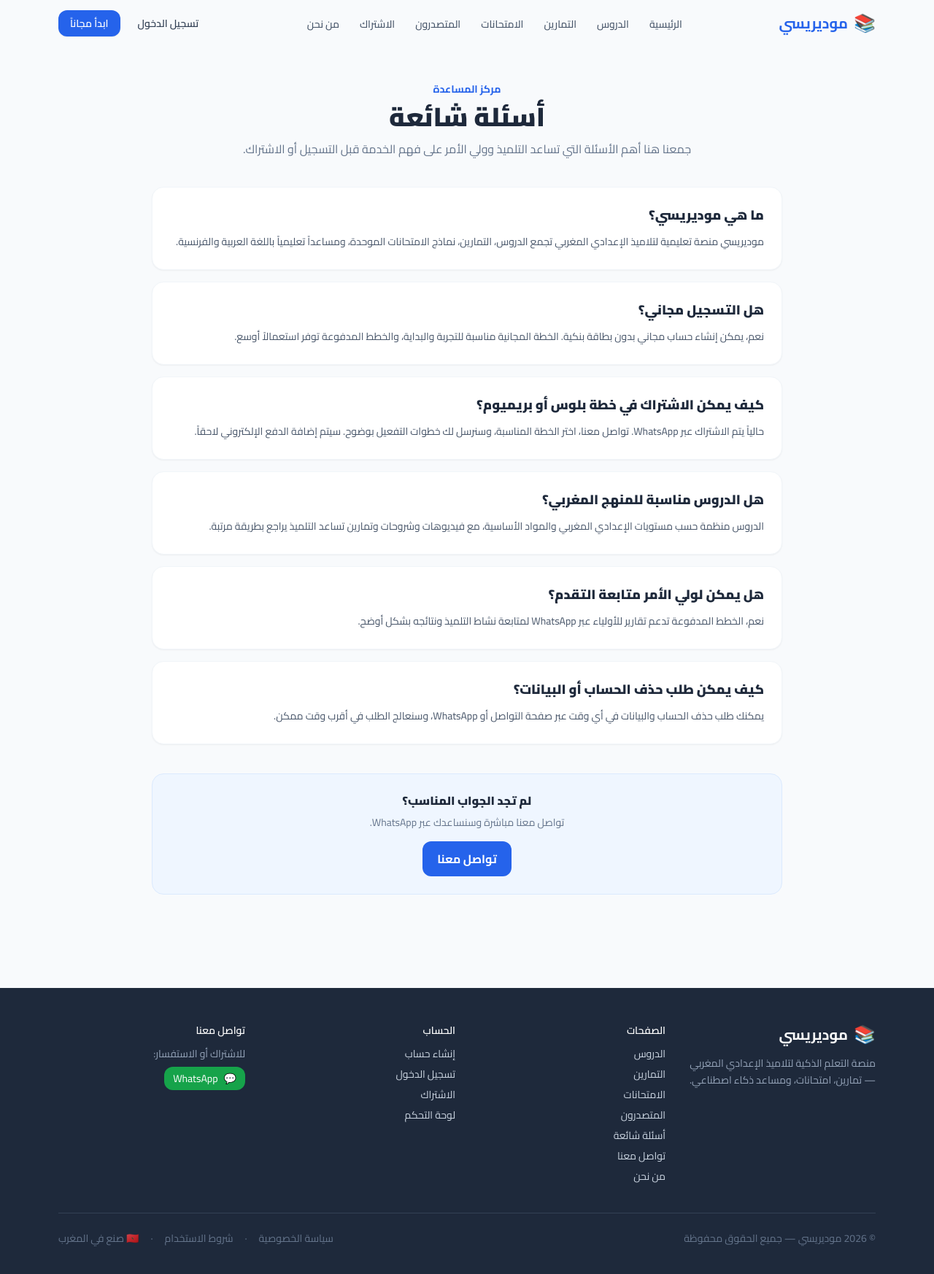
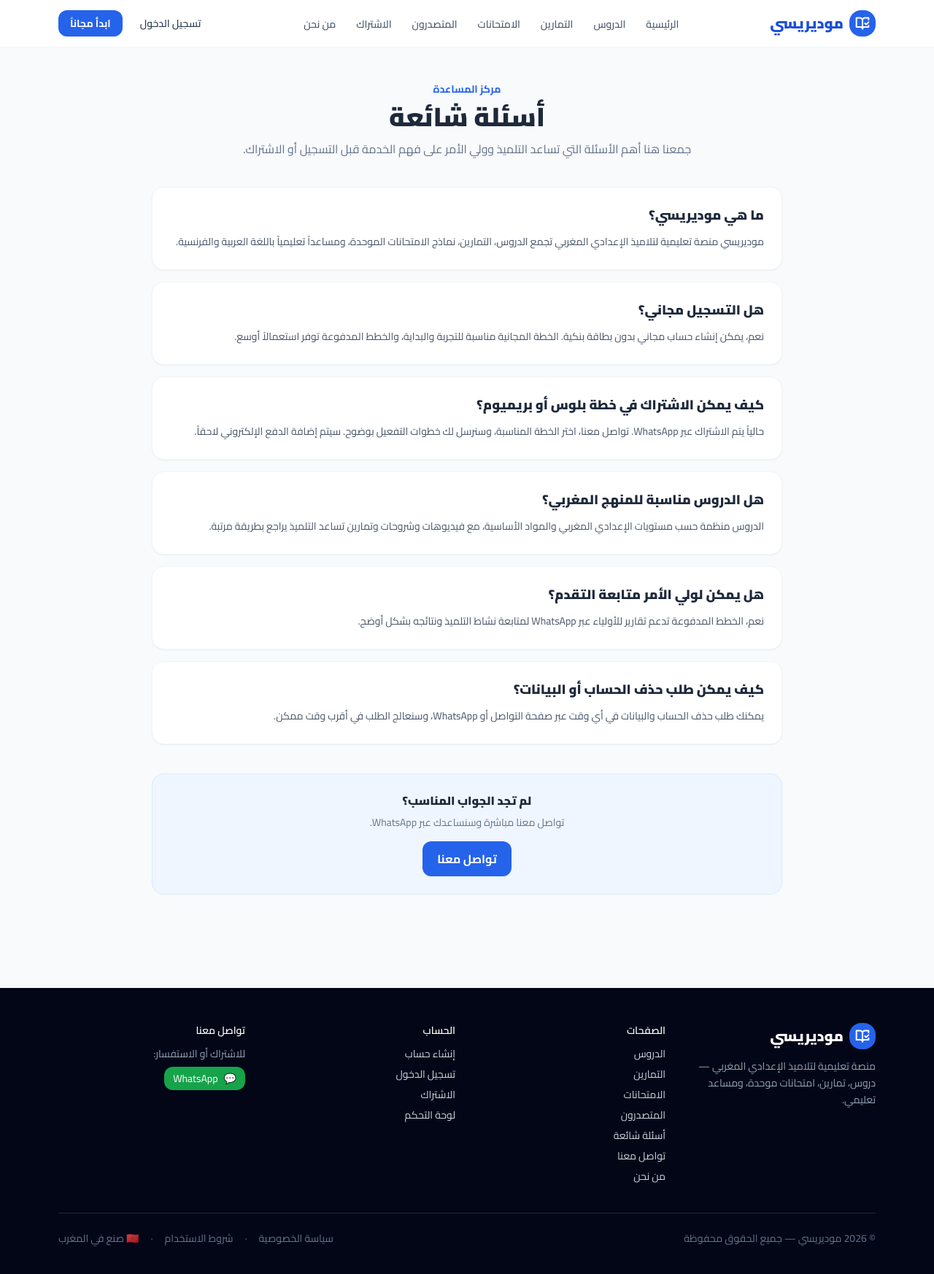
Before and after one commit to anir1977/modarisi, a Next.js app: page /faq in a window 1280 px wide. Shown: the top 1746 px of the page at 73% size. Built offline with nearby package versions, Linux system fonts and the light colour scheme.

Commit message:
Polish professional site design

```diff
--- a/app/globals.css
+++ b/app/globals.css
@@ -70,6 +70,30 @@
 
   .card-hover {
     @apply transition-all duration-300 hover:-translate-y-1 hover:shadow-xl;
+  }
+
+  .section-shell {
+    @apply max-w-6xl mx-auto px-4;
+  }
+
+  .surface-card {
+    @apply bg-white border border-slate-100 shadow-sm rounded-2xl;
+  }
+
+  .professional-card {
+    @apply bg-white border border-slate-100 shadow-sm rounded-2xl transition-all duration-200 hover:border-blue-100 hover:shadow-md;
+  }
+
+  .eyebrow {
+    @apply inline-flex items-center rounded-full border border-blue-100 bg-blue-50 px-3 py-1 text-xs font-black text-blue-700;
+  }
+
+  .btn-primary {
+    @apply inline-flex items-center justify-center rounded-xl bg-blue-600 px-5 py-3 text-sm font-black text-white shadow-sm shadow-blue-200 transition-colors hover:bg-blue-700;
+  }
+
+  .btn-secondary {
+    @apply inline-flex items-center justify-center rounded-xl border border-slate-200 bg-white px-5 py-3 text-sm font-black text-slate-700 transition-colors hover:bg-slate-50;
   }
 
   .glass {
--- a/components/Footer.tsx
+++ b/components/Footer.tsx
@@ -1,18 +1,21 @@
 import Link from "next/link";
+import { BookOpenCheck } from "lucide-react";
 
 export default function Footer() {
   return (
-    <footer className="bg-[#1E293B] text-slate-300 py-12 mt-16">
+    <footer className="bg-slate-950 text-slate-300 py-12 mt-16">
       <div className="max-w-6xl mx-auto px-4">
         <div className="grid grid-cols-1 md:grid-cols-4 gap-8 mb-10">
           {/* Brand */}
           <div className="md:col-span-1">
-            <Link href="/" className="flex items-center gap-2 text-white font-bold text-xl mb-3">
-              <span className="text-2xl">📚</span>
+            <Link href="/" className="flex items-center gap-2 text-white font-black text-xl mb-3">
+              <span className="w-9 h-9 rounded-2xl bg-blue-600 text-white flex items-center justify-center">
+                <BookOpenCheck size={20} strokeWidth={2.4} />
+              </span>
               <span>موديريسي</span>
             </Link>
             <p className="text-sm text-slate-400 leading-relaxed">
-              منصة التعلم الذكية لتلاميذ الإعدادي المغربي — تمارين، امتحانات، ومساعد ذكاء اصطناعي.
+              منصة تعليمية لتلاميذ الإعدادي المغربي — دروس، تمارين، امتحانات موحدة، ومساعد تعليمي.
             </p>
           </div>
 
@@ -66,7 +69,7 @@
           </div>
         </div>
 
-        <div className="border-t border-slate-700 pt-6 flex flex-col sm:flex-row items-center justify-between gap-3 text-sm text-slate-500">
+        <div className="border-t border-slate-800 pt-6 flex flex-col sm:flex-row items-center justify-between gap-3 text-sm text-slate-500">
           <p>© 2026 موديريسي — جميع الحقوق محفوظة</p>
           <div className="flex items-center gap-4">
             <Link href="/privacy" className="hover:text-slate-300 transition-colors">سياسة الخصوصية</Link>
--- a/components/Navbar.tsx
+++ b/components/Navbar.tsx
@@ -3,7 +3,7 @@
 import { useState, useEffect } from "react";
 import Link from "next/link";
 import { usePathname } from "next/navigation";
-import { Menu, X } from "lucide-react";
+import { BookOpenCheck, Menu, X } from "lucide-react";
 
 const NAV_LINKS = [
   { href: "/", label: "الرئيسية" },
@@ -29,13 +29,15 @@
   return (
     <header
       className={`fixed top-0 inset-x-0 z-50 transition-all duration-300 ${
-        scrolled ? "bg-white/95 backdrop-blur-md shadow-sm border-b border-slate-100" : "bg-transparent"
+        scrolled ? "bg-white/95 backdrop-blur-md shadow-sm border-b border-slate-100" : "bg-white/90 backdrop-blur-md border-b border-slate-100/80"
       }`}
     >
       <nav className="max-w-6xl mx-auto px-4 h-16 flex items-center justify-between">
         {/* Logo */}
-        <Link href="/" className="flex items-center gap-2 font-bold text-xl text-blue-600">
-          <span className="text-2xl">📚</span>
+        <Link href="/" className="flex items-center gap-2 font-black text-xl text-blue-700">
+          <span className="w-9 h-9 rounded-2xl flex items-center justify-center shadow-sm bg-blue-600 text-white">
+            <BookOpenCheck size={20} strokeWidth={2.4} />
+          </span>
           <span>موديريسي</span>
         </Link>
 
@@ -67,7 +69,7 @@
           </Link>
           <Link
             href="/auth/register"
-            className="px-4 py-2 rounded-xl text-sm font-semibold bg-blue-600 text-white hover:bg-blue-700 transition-colors shadow-sm"
+            className="px-4 py-2 rounded-xl text-sm font-bold bg-blue-600 text-white hover:bg-blue-700 transition-colors shadow-sm"
           >
             ابدأ مجاناً
           </Link>
```
Also changed, not shown: app/page.tsx (+24 -24 lines), 1 other file (tests, documents, lock files or other folders).
